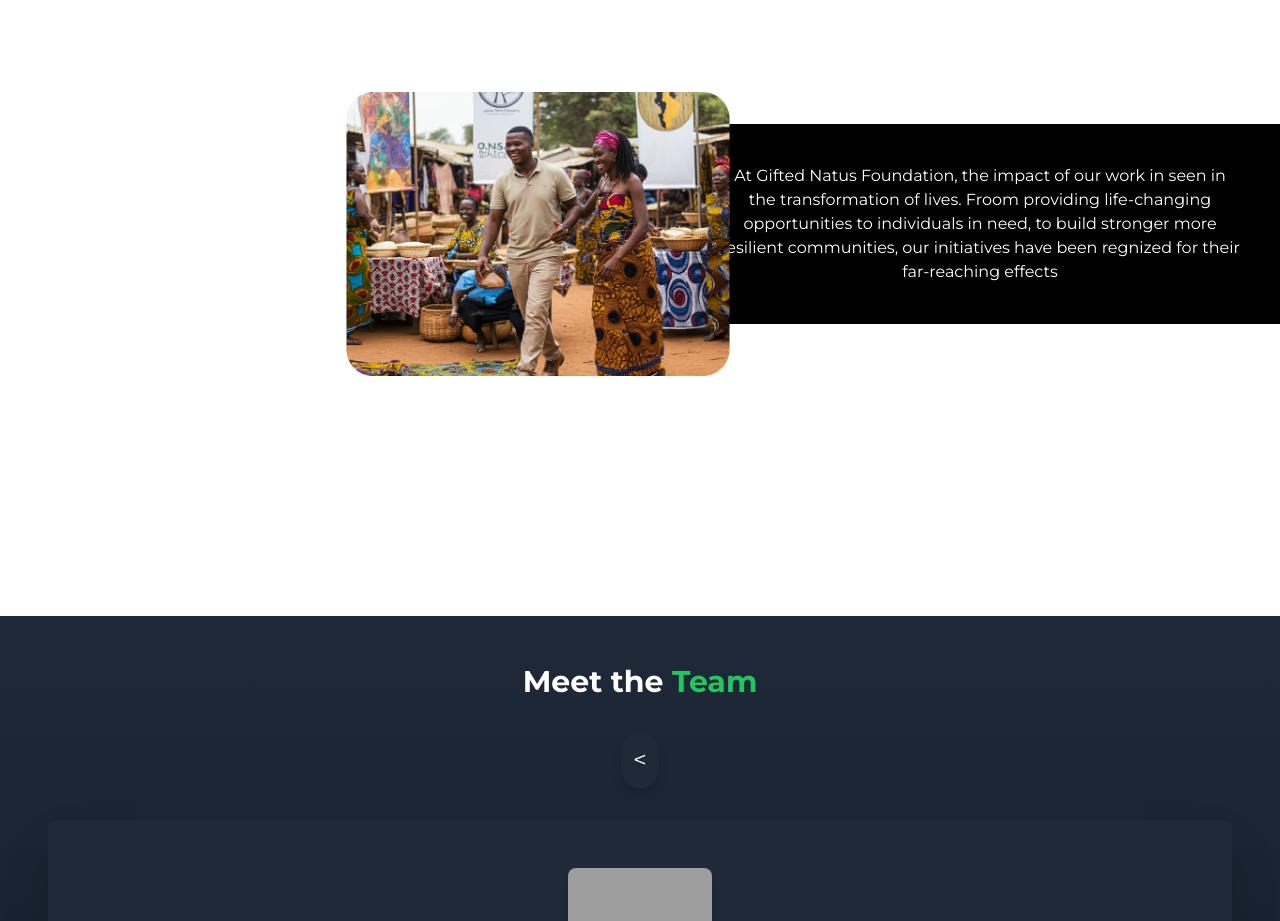
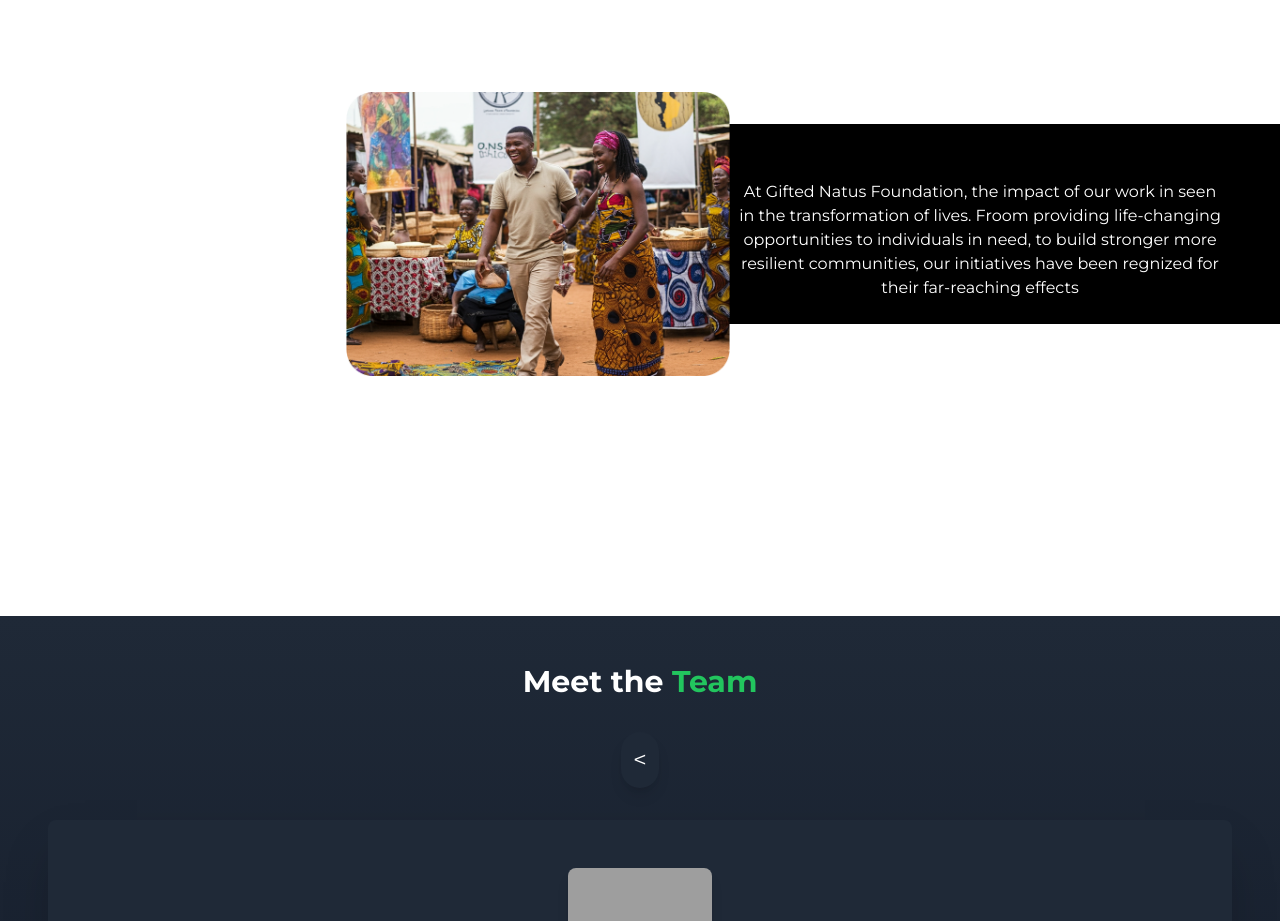
Before and after one commit to emiedonmokumo/gifted-natus-foundation, a Next.js app: page / in a window 1280 px wide. Shown: the part 1560-2481 px from the top of the page. Built offline with nearby package versions, Linux system fonts and the light colour scheme; grey boxes are pictures that could not be loaded; a web font is replaced by a local one.

Commit message:
fix changes

```diff
--- a/app/page.tsx
+++ b/app/page.tsx
@@ -64,7 +64,7 @@
               alt=""
               className="  top-40 right-[20%] lg:top-44 md:top-24 w-[60%] lg:w-96 lg:right-[550px] mx-auto lg:ml-20 inline-block absolute z-10"
             />
-            <div className=" bg-[url('/rectangleLeaf.png')] text-white h-96 w-full lg:w-[600px] lg:h-[200px] p-14 md:p-36 lg:p-10 inline-block absolute top-72 lg:top-52  lg:right-0 z-0">
+            <div className=" bg-[url('/rectangleLeaf.png')] text-white h-96 w-full lg:w-[600px] lg:h-[200px] p-14 md:p-36 lg:p-14 inline-block absolute top-72 lg:top-52  lg:right-0 z-0">
               <p className="w-full text-center ">
                 {" "}
                 At Gifted Natus Foundation, the impact of our work in seen in
```
